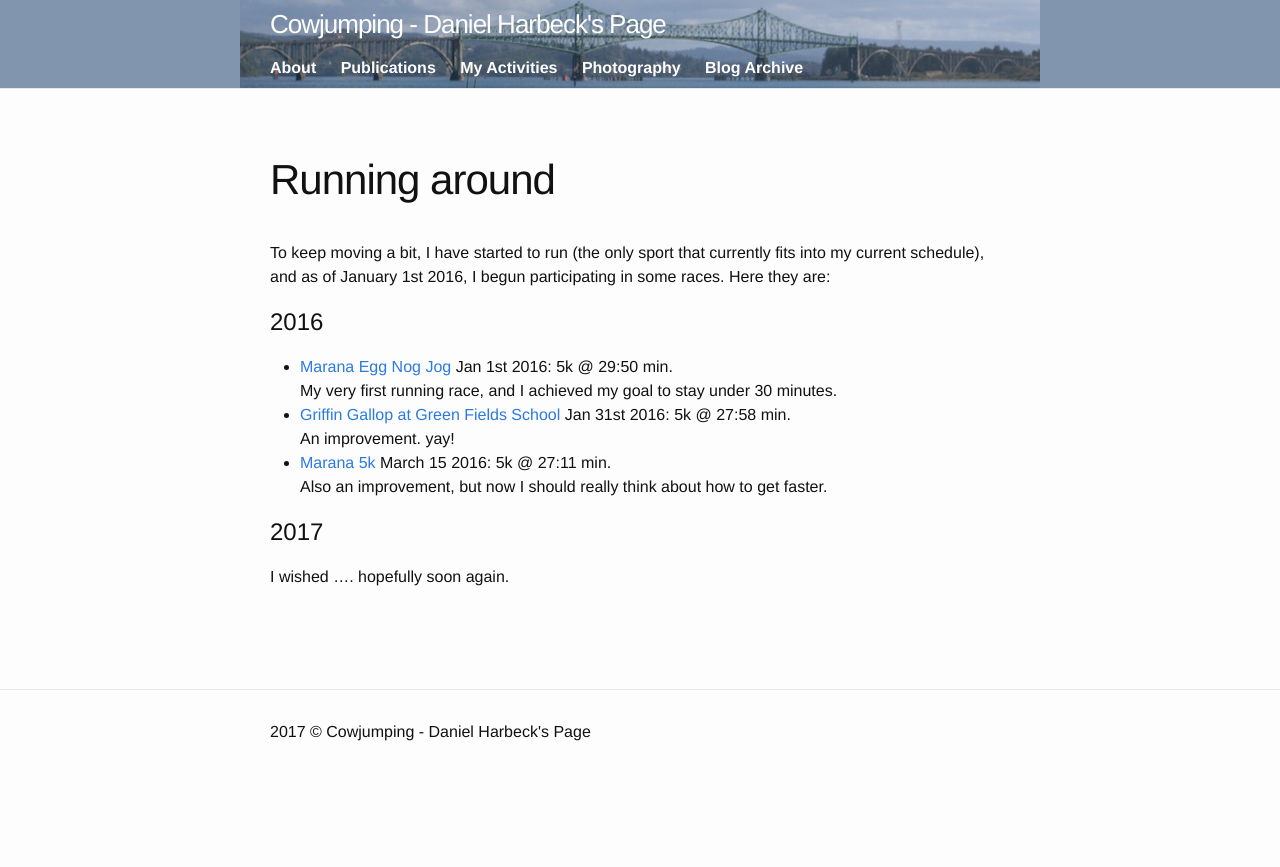
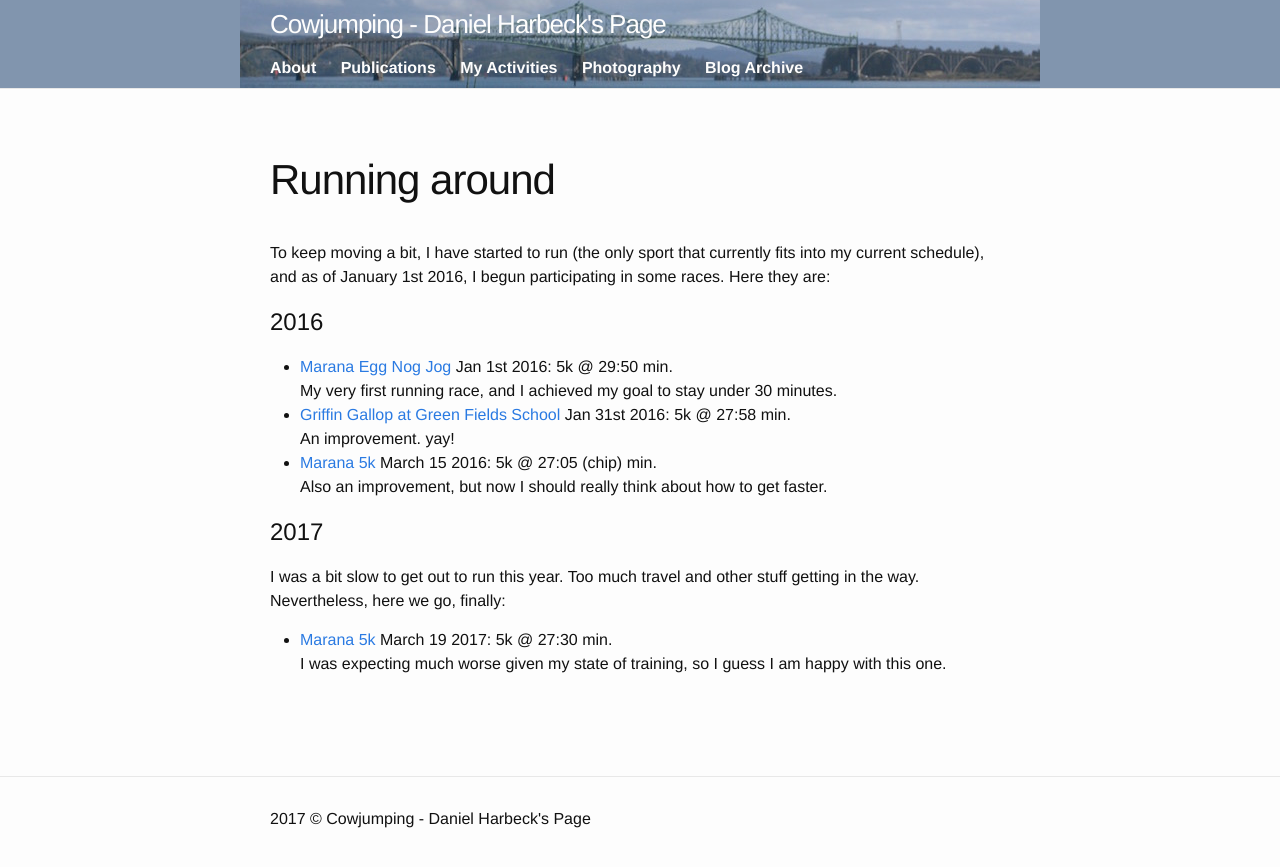
Before and after one commit to drhaz/drhaz.github.io, a Jekyll site: the page built from _myactivities/running.md, in a window 1280 px wide. Shown: the top 867 px of the page. Built offline with Jekyll 4.4.1, drawn with Linux system fonts in a browser that asks for light colours.

Commit message:
added marana 5k 2017

```diff
--- a/_myactivities/running.md
+++ b/_myactivities/running.md
@@ -14,10 +14,14 @@ and as of January 1st 2016, I begun participating in some races. Here they are:
   My very first running race, and I achieved my goal to stay under 30 minutes.
 * [Griffin Gallop at Green Fields School](http://gallop.greenfields.org/) Jan 31st 2016: 5k @ 27:58 min.\\
   An improvement. yay!
-* [Marana 5k](http://www.azroadrunners.org/races/detail/Marana5000) March 15 2016: 5k @ 27:11 min.\\
+* [Marana 5k](http://www.azroadrunners.org/results/detail/marana-5000-results-2016) March 15 2016: 5k @ 27:05 (chip) min.\\
   Also an improvement, but now I should really think about how to get faster.
 
 2017
 ====
 
-I wished .... hopefully soon again.
+I was a bit slow to get out to run this year. Too much travel and other stuff getting in the
+way. Nevertheless, here we go, finally:
+
+* [Marana 5k](http://www.azroadrunners.org/results/detail/marana-5000-results-2017) March 19 2017: 5k @ 27:30 min.\\
+  I was expecting much worse given my state of training, so I guess I am happy with this one.
```
